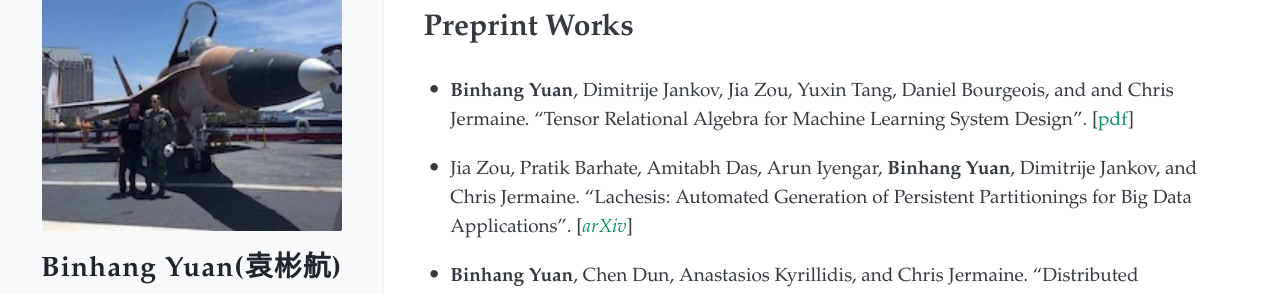
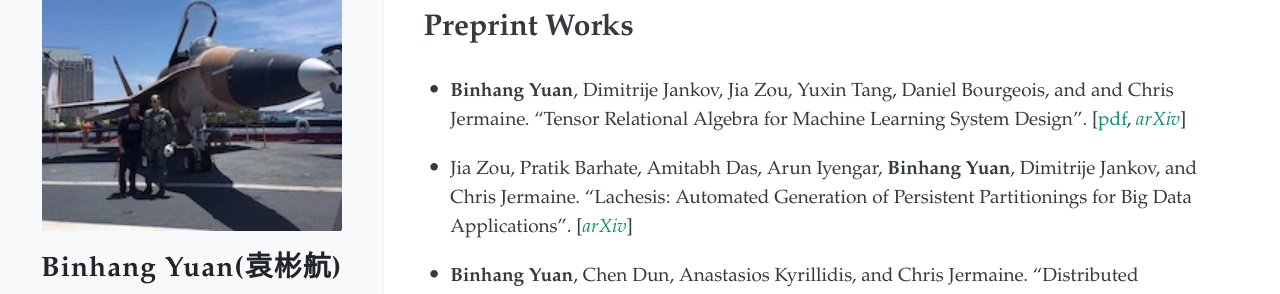
Before and after one commit to BinhangYuan/site, a Jekyll site: the page built from index.md, in a window 1280 px wide and 900 px high, scrolled down 1784 px. Shown: the part 149-443 px from the top of the window. Built offline with Jekyll 4.4.1, drawn with Linux system fonts in a browser that asks for light colours; nearby versions of some CDN libraries.

Commit message:
Update index.md

```diff
--- a/index.md
+++ b/index.md
@@ -43,7 +43,7 @@ On the other hand, I am also interested in building data mining/machine learning
 
 # Preprint Works
 
-- **Binhang Yuan**, Dimitrije Jankov, Jia Zou, Yuxin Tang, Daniel Bourgeois, and and Chris Jermaine. "Tensor Relational Algebra for Machine Learning System Design". \[[pdf](publications/2020_Preprint_Tenser_draft.pdf)\]
+- **Binhang Yuan**, Dimitrije Jankov, Jia Zou, Yuxin Tang, Daniel Bourgeois, and and Chris Jermaine. "Tensor Relational Algebra for Machine Learning System Design". \[[pdf](publications/2020_Preprint_Tenser_draft.pdf), *[arXiv](https://arxiv.org/abs/2009.00524)*\]
 
 - Jia Zou, Pratik Barhate, Amitabh Das, Arun Iyengar, **Binhang Yuan**, Dimitrije Jankov, and Chris Jermaine. "Lachesis: Automated Generation of Persistent Partitionings for Big Data Applications". \[*[arXiv](https://arxiv.org/abs/2006.16529)*\]
 
```
